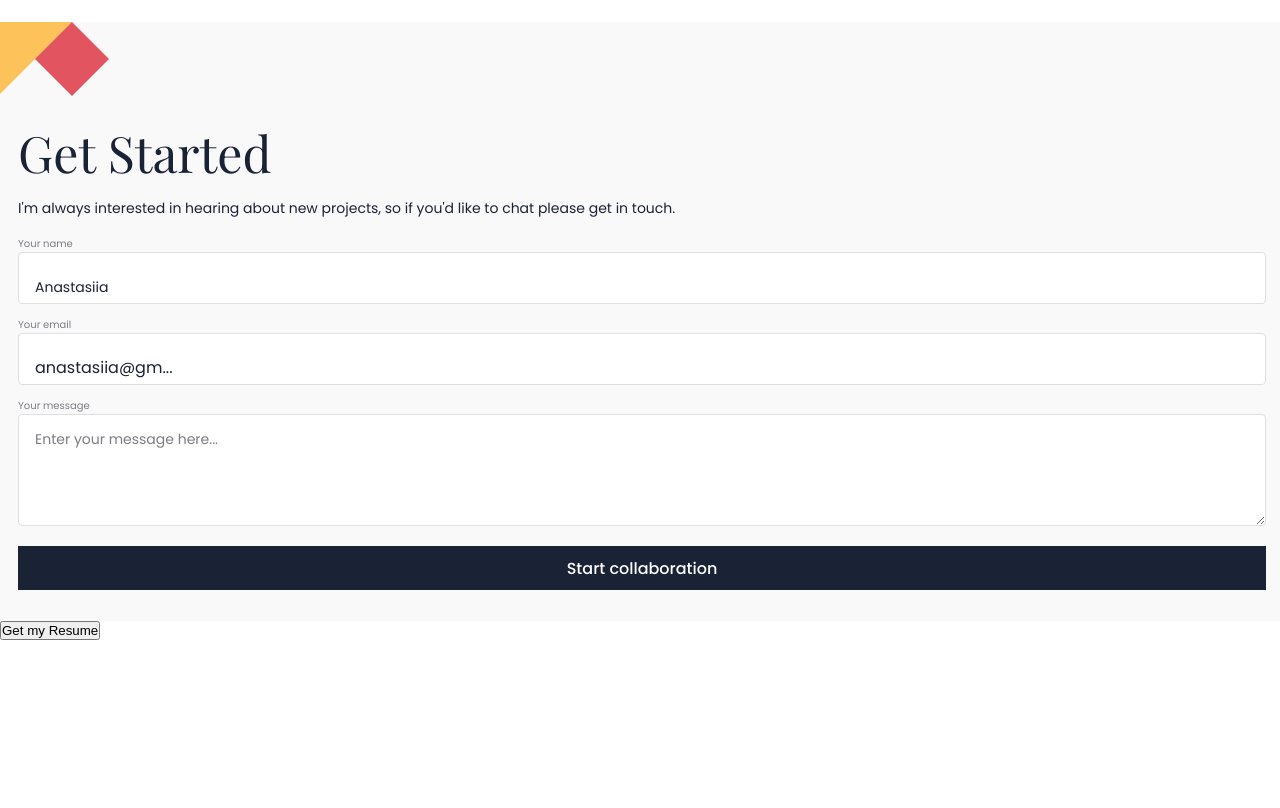
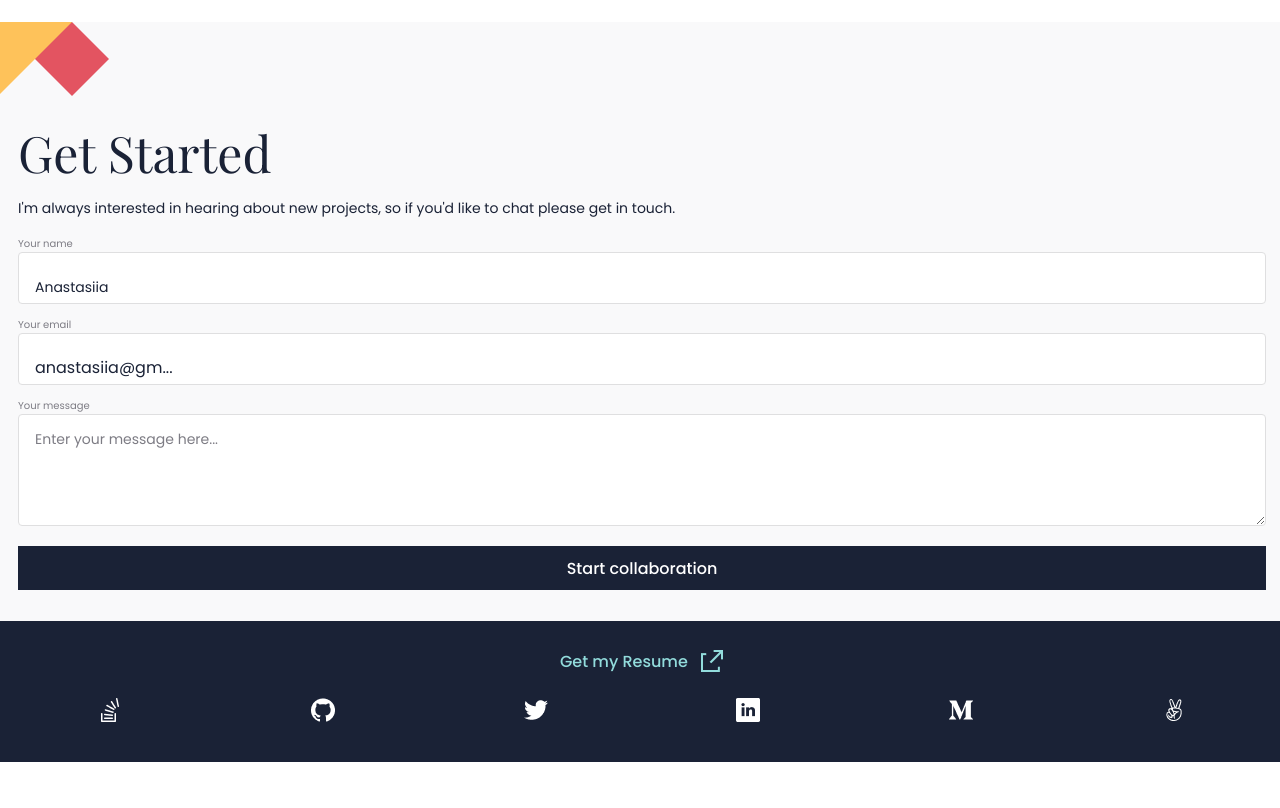
Before and after one commit to Zilola-Nazarova/zilola-portfolio, a plain HTML site: page index.html in a window 1280 px wide. Shown: the part 7536-8344 px from the top of the page. After the commit the page ends 8298 px from the top, so only its background shows below. Drawn offline with nearby package versions, Linux system fonts and the light colour scheme.

Commit message:
Style the button and social media icons in footer

```diff
--- a/index.html
+++ b/index.html
@@ -160,7 +160,7 @@
     </section>
   </main>
   <footer id="footer">
-    <button class="get-my-resume">Get my Resume</button>
+    <button class="poppins">Get my Resume</button>
     <ul>
       <li><a><img src="./images/ic_stackoverflow.png" alt="stackoverflow-icon"></a></li>
       <li><a><img src="./images/ic_github.png" alt="github-icon"></a></li>
--- a/styles.css
+++ b/styles.css
@@ -318,3 +318,39 @@ a.see-project:active,
   background-color: white;
   color: #1a2236;
 }
+
+footer {
+  background-color: #1a2236;
+  padding: 28px 14px 36px 18px;
+}
+
+footer button {
+  border: none;
+  background-color: transparent;
+  background-image: url(./images/ic_link_teal.png);
+  background-repeat: no-repeat;
+  background-position: right;
+  height: 24px;
+  color: #92dcdc;
+  display: block;
+  width: 164px;
+  font-weight: 500;
+  font-size: 16px;
+  text-align: left;
+  margin: 0 auto;
+}
+
+footer button:active {
+  color: #fff;
+}
+
+footer ul {
+  margin-top: 25px;
+  display: flex;
+  justify-content: space-around;
+  list-style: none;
+}
+
+footer ul li+li {
+  margin-left: 29px;
+}
```
